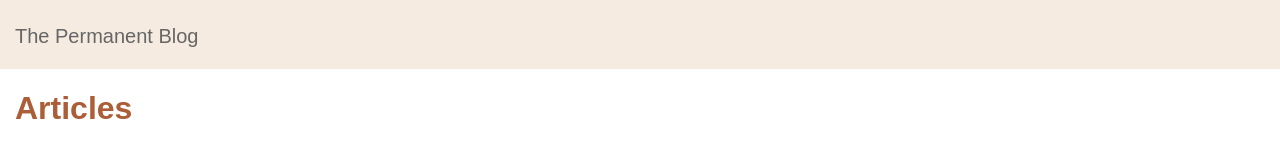
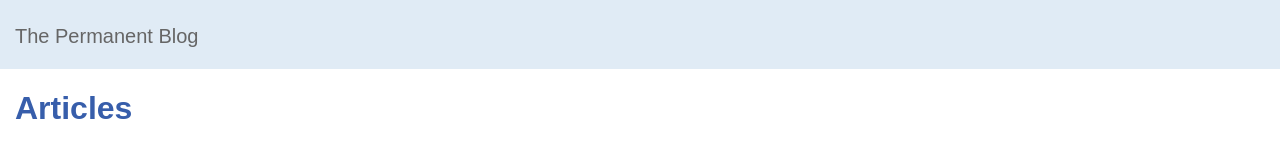
Before and after one commit to hackergrrl/ipfs-blog, a website: page index.html in a window 1280 px wide. Drawn offline with Linux system fonts and the light colour scheme.

Commit message:
back to blue

```diff
--- a/index.css
+++ b/index.css
@@ -7,7 +7,7 @@ body {
 }
 
 h1, h2, h3 {
-  color: rgb(171, 94, 55);
+  color: rgb(55, 94, 171);
   font-weight: bold;
   padding: 0px;
 }
@@ -17,7 +17,7 @@ h1, h2, h3 {
 }
 
 #blog-title {
-  background-color: #F5EBE0;
+  background-color: #E0EBF5;
   height: 24px;
   padding-top: 25px;
   padding-bottom: 20px;
```
